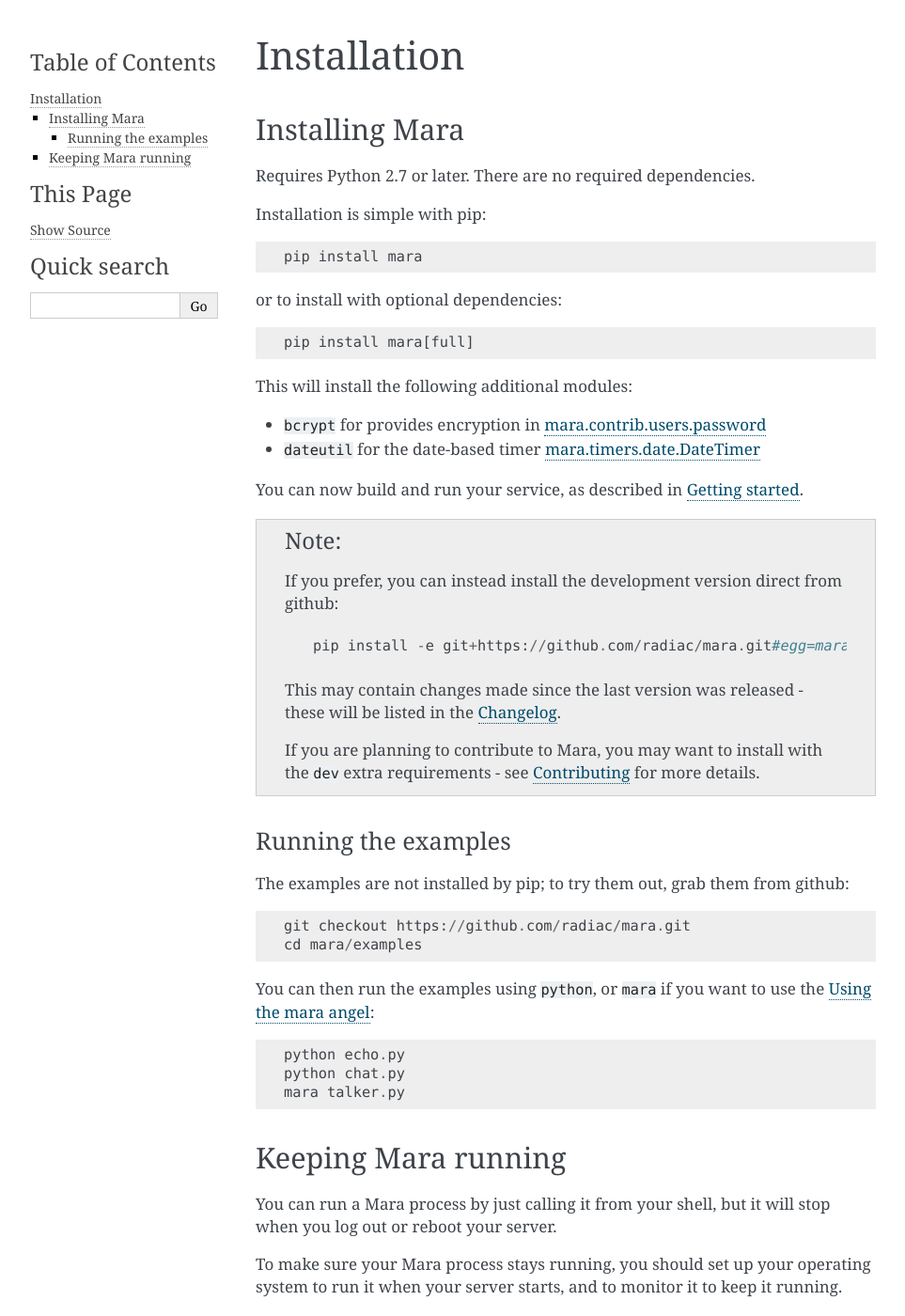
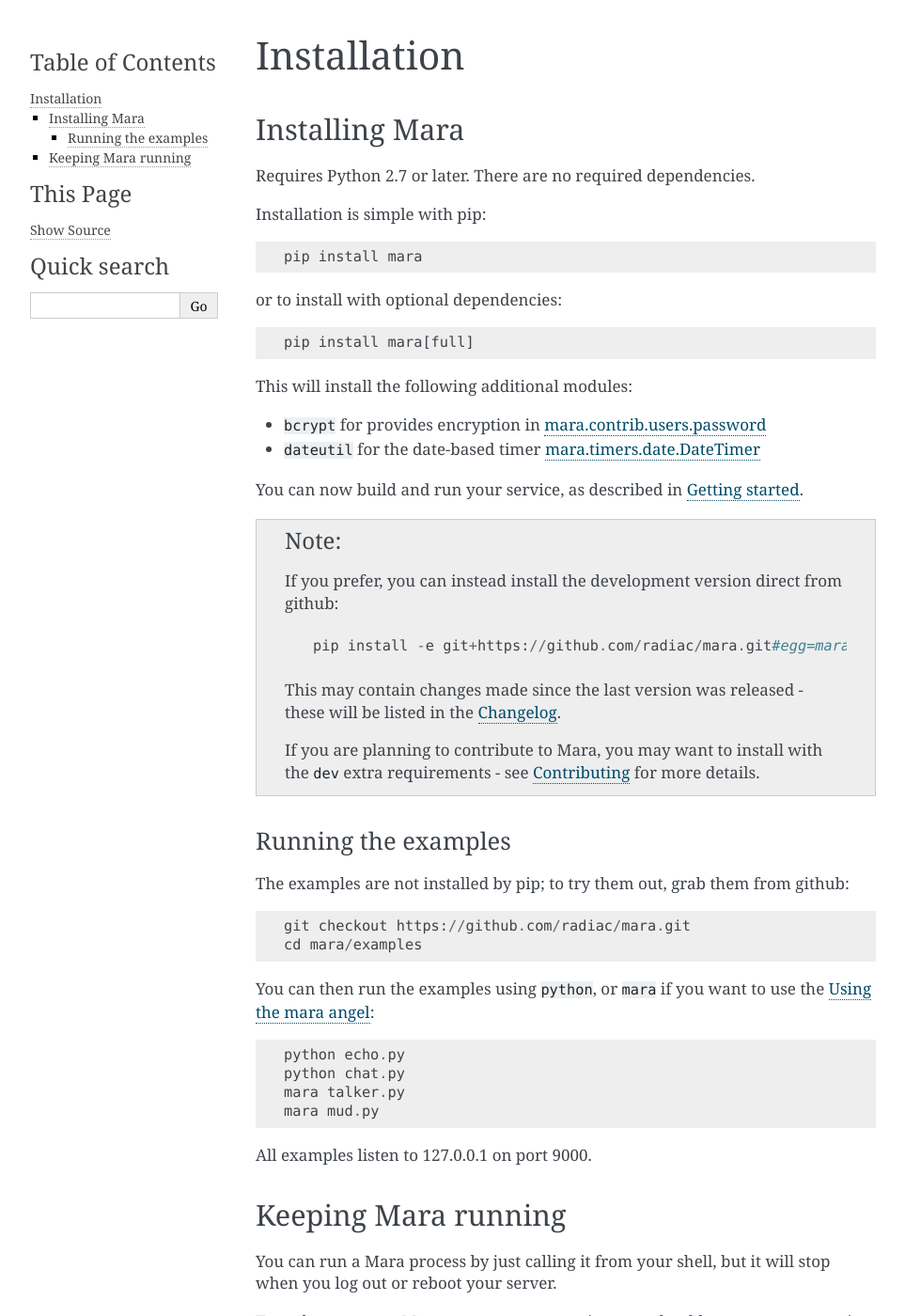
Before and after one commit to radiac/mara, a Sphinx documentation site: the page built from docs/installation.rst, in a window 1280 px wide and 1400 px high. Shown: the whole window at 94% size, without its empty margins (148-1111 px from the left). Built offline with Sphinx 7.4.7, drawn with Linux system fonts in a browser that asks for light colours.

Commit message:
Update docs

```diff
--- a/docs/contributing.rst
+++ b/docs/contributing.rst
@@ -18,7 +18,7 @@
     virtualenv mara
     cd mara
     source bin/activate
-    pip install -e git://github.com/USERNAME/mara.git#egg=mara[full],dev]
+    pip install -e git://github.com/USERNAME/mara.git#egg=mara[full,dev]
 
 (replacing ``USERNAME`` with your username).
 
--- a/docs/installation.rst
+++ b/docs/installation.rst
@@ -26,7 +26,7 @@
     If you prefer, you can instead install the development version direct from
     github::
 
-        pip install -e git+https://github.com/radiac/mara.git#egg=mara
+        pip install -e git+https://github.com/radiac/mara.git#egg=mara[full]
 
     This may contain changes made since the last version was released -
     these will be listed in the :ref:`changelog`.
@@ -51,6 +51,9 @@
     python echo.py
     python chat.py
     mara talker.py
+    mara mud.py
+
+All examples listen to 127.0.0.1 on port 9000.
 
 
 Keeping Mara running
```
